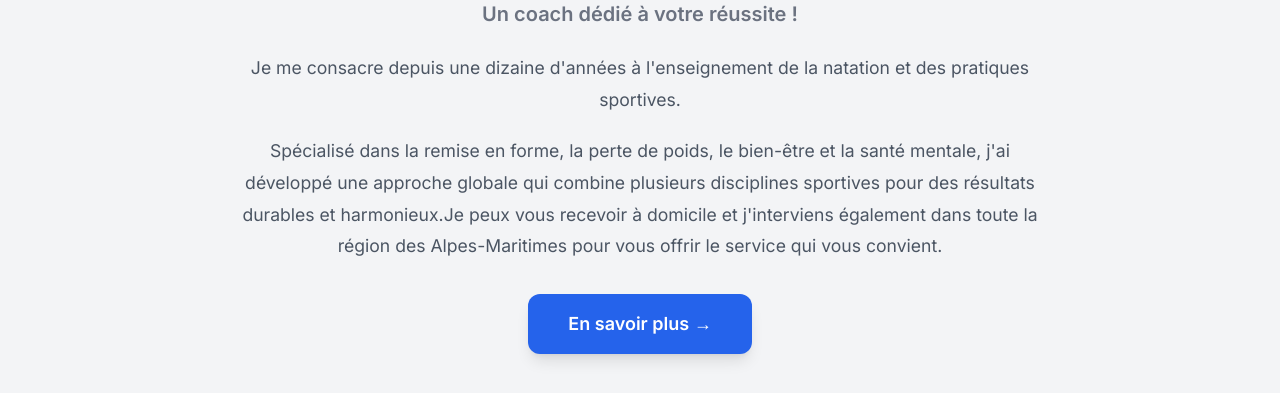
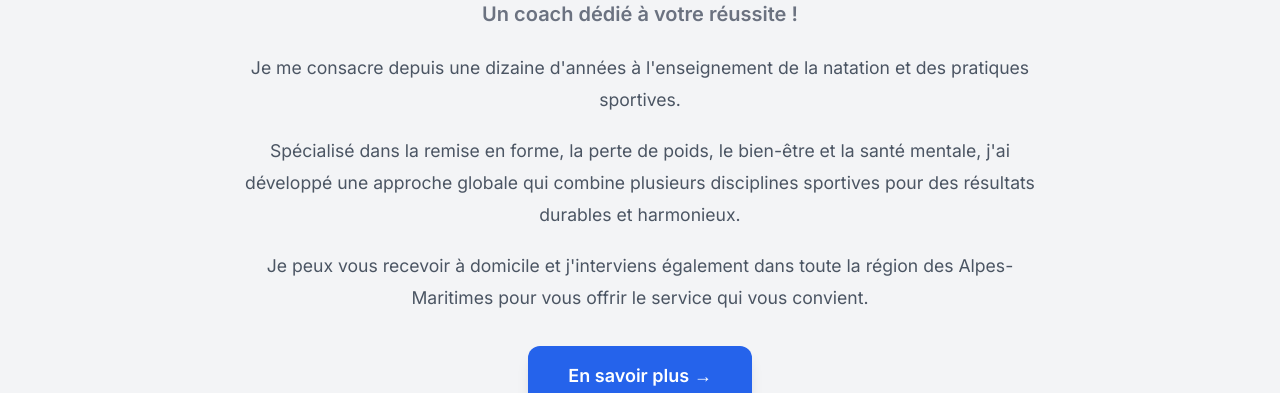
Before and after one commit to Unvodka/Coaching-and-Sport, a Next.js app: page / in a window 1280 px wide. Shown: the part 960-1353 px from the top of the page. Built offline with nearby package versions, Linux system fonts and the light colour scheme; no server answers.

Commit message:
fix: split about p2 and p3 into separate paragraph elements

```diff
--- a/components/AboutSection.tsx
+++ b/components/AboutSection.tsx
@@ -27,8 +27,12 @@ export default function AboutSection() {
           </p>
         </FadeInWhenVisible>
         <FadeInWhenVisible delay={0.3}>
+          <p className="text-gray-600 mb-5 leading-[1.8] text-[1.1rem]">
+            {t('about.p2')}
+          </p>
+        </FadeInWhenVisible>
+        <FadeInWhenVisible delay={0.35}>
           <p className="text-gray-600 mb-8 leading-[1.8] text-[1.1rem]">
-            {t('about.p2')}
             {t('about.p3')}
           </p>
         </FadeInWhenVisible>
```
